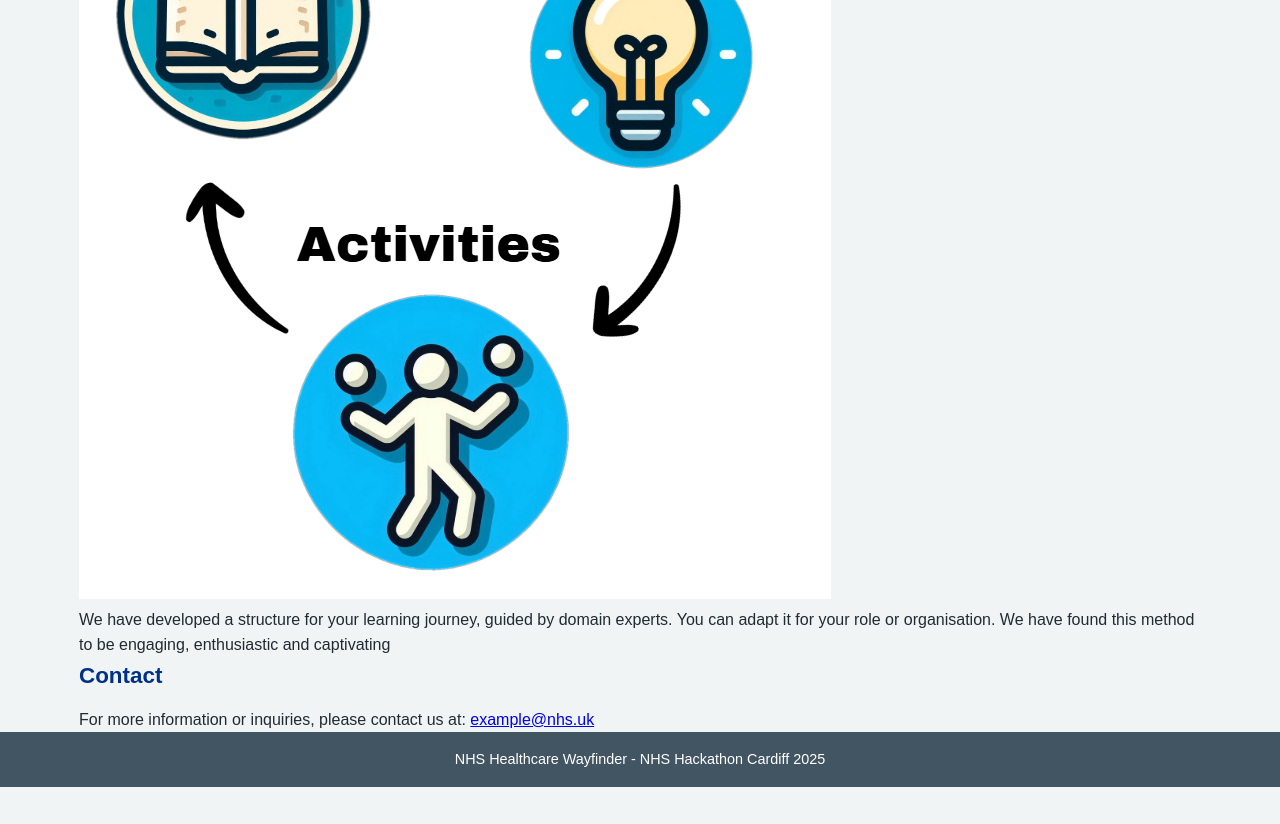
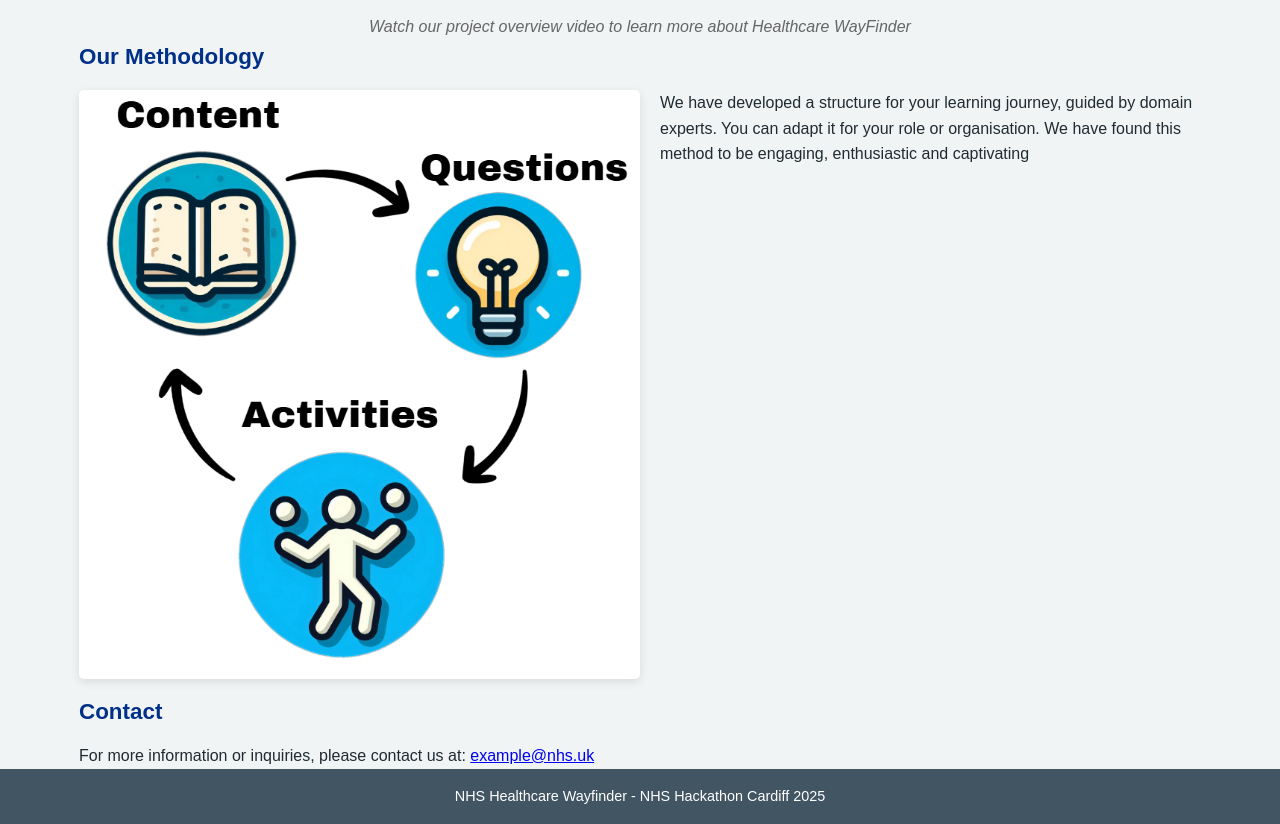
Before and after one commit to regulate-tech/nhshackdaydewisdream, a Flask app: page /about in a window 1280 px wide. Shown: the part 919-1743 px from the top of the page. Before the commit the page ends 1706 px from the top, so only its background shows below. Run offline with Flask 3, Linux system fonts and the light colour scheme.

Commit message:
about us styles

```diff
--- a/static/css/style.css
+++ b/static/css/style.css
@@ -900,3 +900,58 @@
     line-height: 1.4;
 }
 }
+.methodology-container {
+    display: flex;
+    flex-direction: column;
+    align-items: center;
+    gap: 20px;
+    margin: 15px 0;
+}
+
+.methodology-image {
+    max-width: 100%;
+    height: auto;
+    border-radius: 5px;
+    box-shadow: 0 3px 10px rgba(0, 0, 0, 0.1);
+}
+
+/* For larger screens, show image and text side by side */
+@media (min-width: 768px) {
+    .methodology-container {
+        flex-direction: row;
+        align-items: flex-start;
+    }
+
+    .methodology-image {
+        max-width: 50%;
+    }
+
+    .methodology-container p {
+        flex: 1;
+    }
+}
+
+.video-container {
+    position: relative;
+    padding-bottom: 56.25%; /* 16:9 aspect ratio */
+    height: 0;
+    overflow: hidden;
+    max-width: 100%;
+    margin-bottom: 15px;
+}
+
+.video-container iframe {
+    position: absolute;
+    top: 0;
+    left: 0;
+    width: 100%;
+    height: 100%;
+    border: none;
+}
+
+.video-caption {
+    text-align: center;
+    margin-top: 10px;
+    color: #666;
+    font-style: italic;
+}
```
